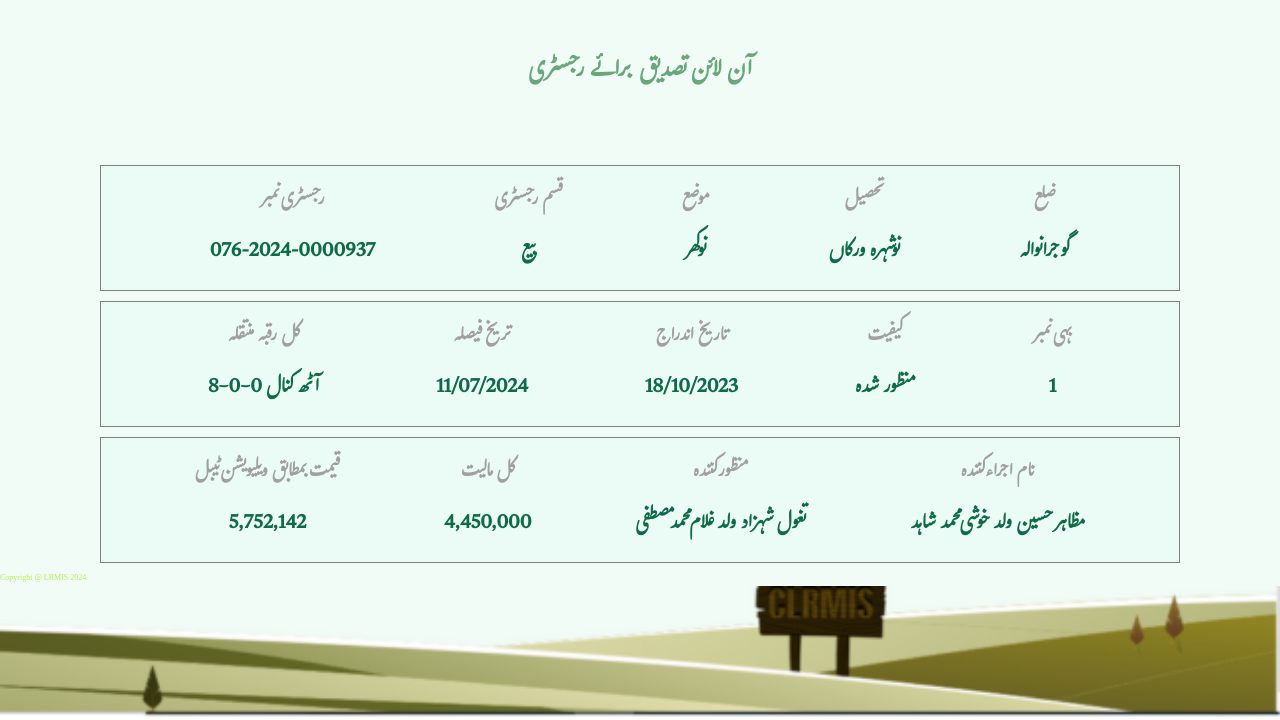
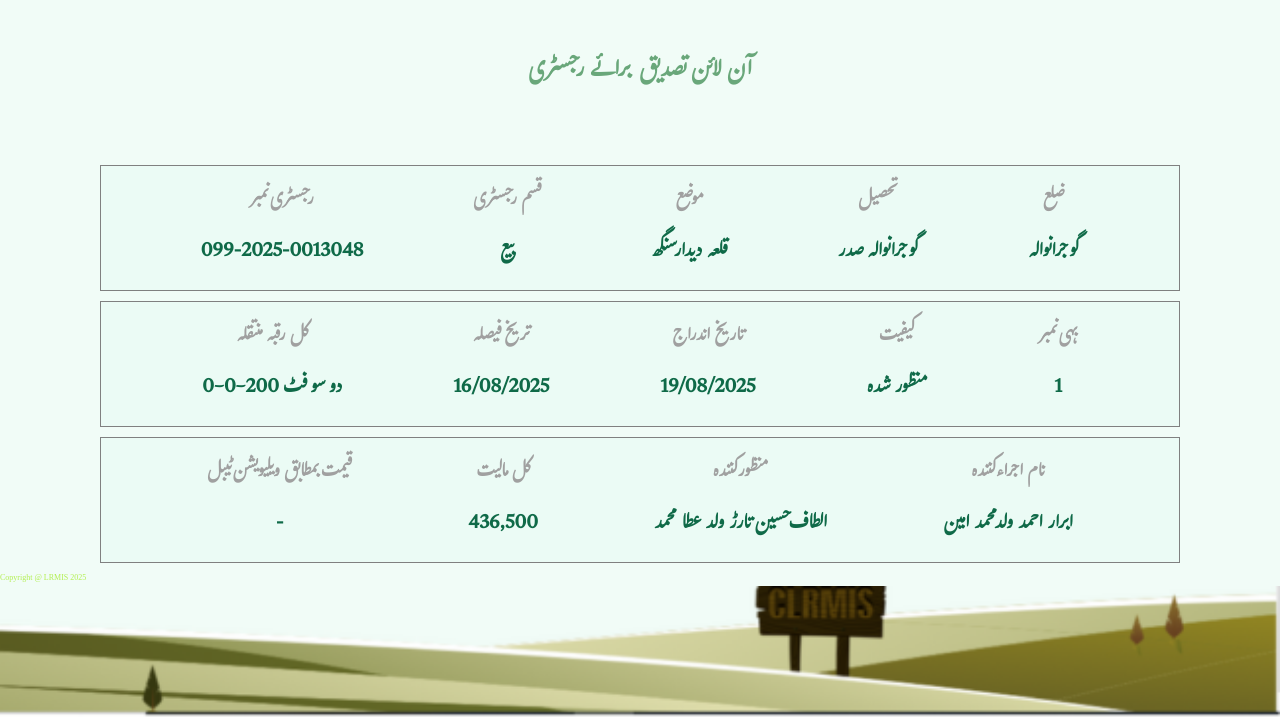
Before and after one commit to punjabzameen/9, a plain HTML site: page index.html in a window 1280 px wide. Shown: the part 80-800 px from the top of the page. Drawn offline with Linux system fonts and the light colour scheme.

Commit message:
Update index.html

```diff
--- a/index.html
+++ b/index.html
@@ -32,7 +32,7 @@
             <div class="item text1">
                 <h3>رجسٹری نمبر
                 </h3>
-                <p>076-2024-0000937
+                <p>099-2025-0013048
                 </p>
             </div>
             <div class="item text2"><h3>قسم رجسٹری
@@ -42,13 +42,13 @@
             <div class="item text3">
                 <h3>موضع
                 </h3>
-                <p>نوکھر
+                <p>قلعہ دیدار سنگھ
                 </p>
             </div>
             <div class="item text4">
                 <h3>تحصیل
                 </h3>
-                <p>نوشہرہ ورکاں
+                <p>گوجرانوالہ صدر
                 </p>
             </div>
             <div class="item text5">
@@ -63,18 +63,18 @@
             <div class="item text1">
                 <h3>کل رقبہ منتقلہ
                 </h3>
-                <p>8-0-0 آٹھ کنال
+                <p>0-0-200 دو سو فٹ
                 </p>
             </div>
             <div class="item text2"><h3>تریخ فیصلہ
 
             </h3>
-            <p>11/07/2024
+            <p>16/08/2025
             </p></div>
             <div class="item text3">
                 <h3>تاریخ اندراج
                 </h3>
-                <p>18/10/2023
+                <p>19/08/2025
                 </p>
             </div>
             <div class="item text4">
@@ -95,23 +95,23 @@
             <div class="item text1">
                 <h3>قیمت بمطابق ویلیویشن ٹیبل
                 </h3>
-                <p>5,752,142
+                <p>-
                 </p>
             </div>
             <div class="item text2"><h3>کل مالیت
             </h3>
-            <p>4,450,000
+            <p>436,500
             </p></div>
             <div class="item text3">
                 <h3>منظور کنندہ
                 </h3>
-                <p>تغول شہزاد ولد غلام محمد مصطفی
+                <p>الطاف حسین تارڑ ولد عطا محمد
                 </p>
             </div>
             <div class="item text4">
                 <h3>نام اجراء کنندہ
                 </h3>
-                <p>مظاہر حسین ولد خوشی محمد شاہد
+                <p>ابرار احمد ولد محمد امین
                 </p>
             </div>
 
@@ -120,11 +120,12 @@
     </section>
     <!-- ----------------- Inage section------------------ -->
      <div class="bottom_img">
-        Copyright @ LRMIS 2024
+        Copyright @ LRMIS 2025
 
      </div>
      <!-- <div class="main">
     </div> -->
 
 </body>
+
 </html>
```
